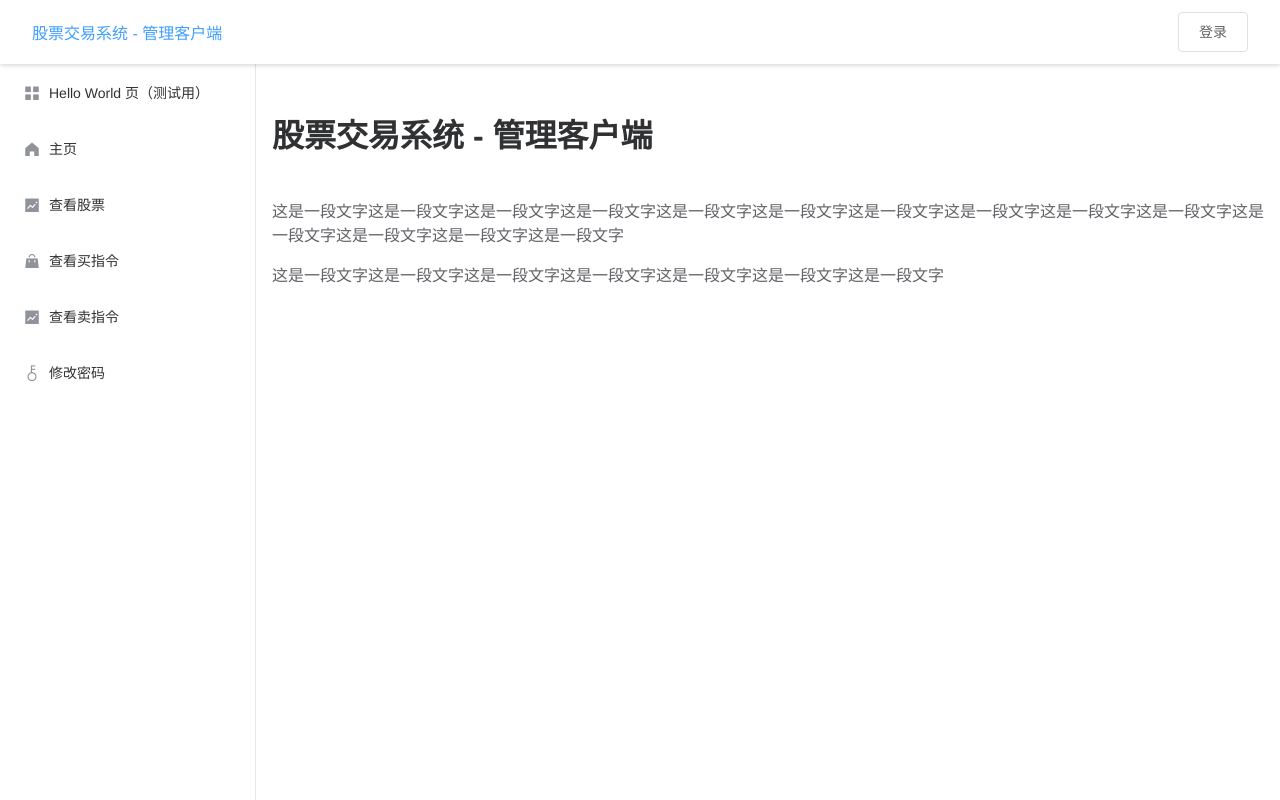
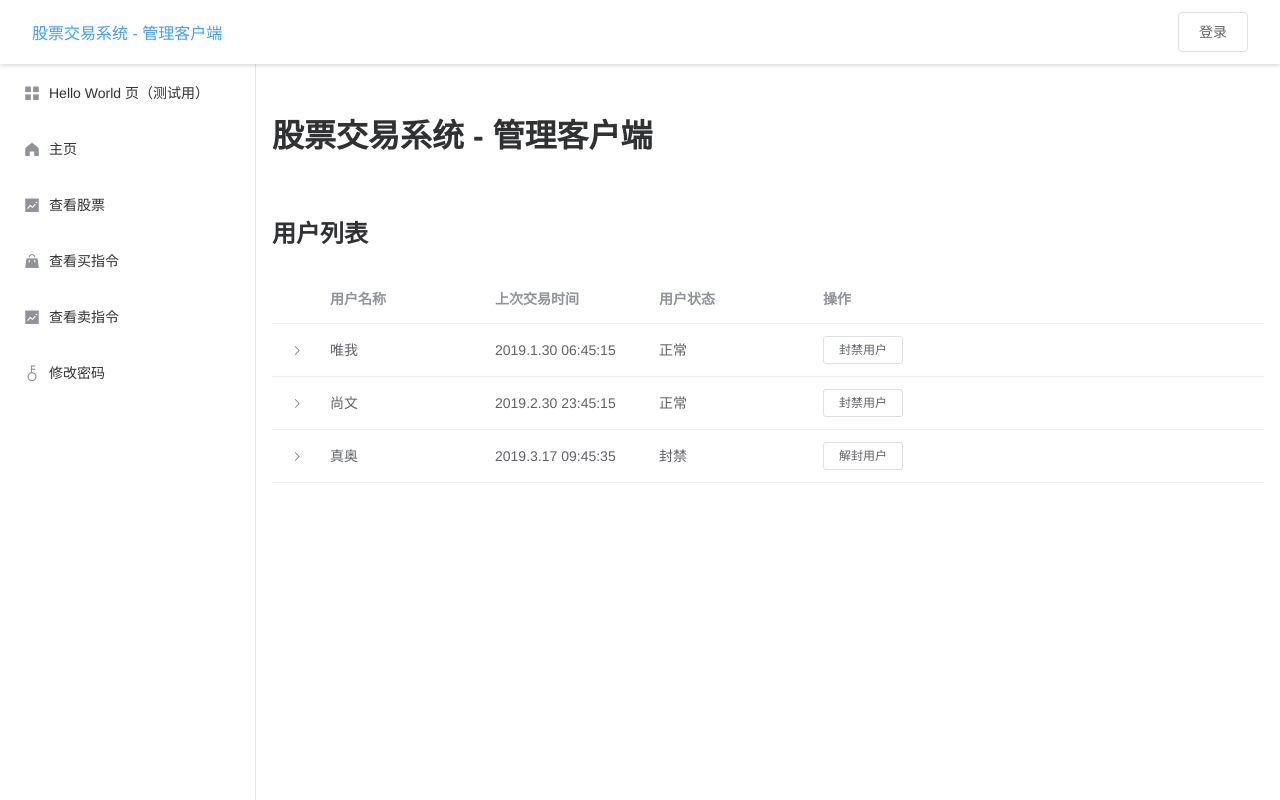
Before and after one commit to Nilcric/StockTradingSystemManager, a Vue app: page /Home in a window 1280 px wide. Built offline with nearby package versions, Linux system fonts and the light colour scheme.

Commit message:
用户管理

```diff
--- a/src/views/Home.vue
+++ b/src/views/Home.vue
@@ -1,13 +1,75 @@
 <template>
   <div>
     <h1>股票交易系统 - 管理客户端</h1>
-    <p>这是一段文字这是一段文字这是一段文字这是一段文字这是一段文字这是一段文字这是一段文字这是一段文字这是一段文字这是一段文字这是一段文字这是一段文字这是一段文字这是一段文字</p>
-    <p>这是一段文字这是一段文字这是一段文字这是一段文字这是一段文字这是一段文字这是一段文字</p>
+    <h2>用户列表</h2>
+    <el-table :data="tableData">
+      <el-table-column type="expand">
+      </el-table-column>
+
+      <!--<el-table-column prop="name" label="股票名称"/>-->
+      <!--warning! there should be a method to sort the instructions in decreasing order by price!-->
+      <el-table-column prop="user" label="用户名称"/>
+      <el-table-column prop="buyTime" label="上次交易时间"/>
+      <el-table-column prop="status" label="用户状态"/>
+      <!--every instruction shown here must haven't been accepted.
+        <el-table-column prop="acceptTime" label="接受时间"/>
+        -->
+      <el-table-column label="操作" min-width="220">
+        <template slot-scope="scope">
+          <el-button size="mini" v-if="scope.row.status=='正常'" plain @click="open1">封禁用户</el-button>
+          <el-button size="mini" v-else palin @click="open2">解封用户</el-button>
+        </template>
+
+      </el-table-column>
+    </el-table>
   </div>
 </template>
 
+
 <script>
 export default {
-  name: "Home"
+  name: "UserInstruction",
+  data() {
+    return {
+      tableData: [
+        {
+          state: 0,
+          user: "唯我",
+          status: "正常",
+          buyTime: "2019.1.30 06:45:15",
+        },
+        {
+          "state": 1,
+          "user": "尚文",
+          "status": "正常",
+          "buyTime": "2019.2.30 23:45:15",
+        },
+        {
+          "state": 0,
+          "user": "真奥",
+          "status": "封禁",
+          "buyTime": "2019.3.17 09:45:35",
+        }
+      ]
+    };
+  },
+  methods: {
+     open1() {
+        const h = this.$createElement;
+
+        this.$notify({
+          title: '标题名称',
+          message: h('i', { style: 'color: teal'}, '封禁成功')
+        });
+      },
+
+      open2() {
+        const u = this.$createElement;
+        this.$notify({
+          title: '提示',
+           message: u('i', { style: 'color: #67C23A'}, '解封成功')
+        });
+      }
+  }
 };
 </script>
```
